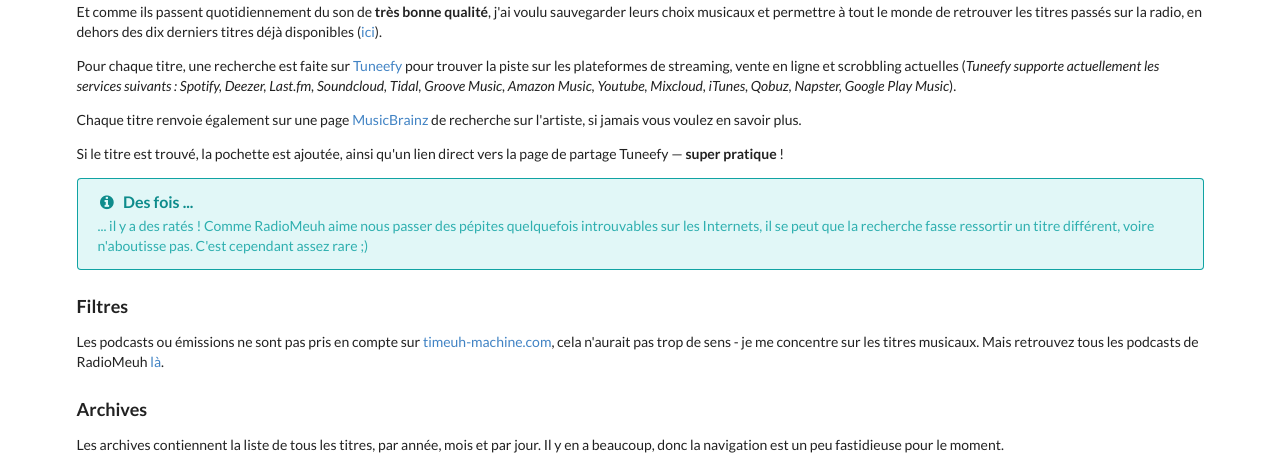
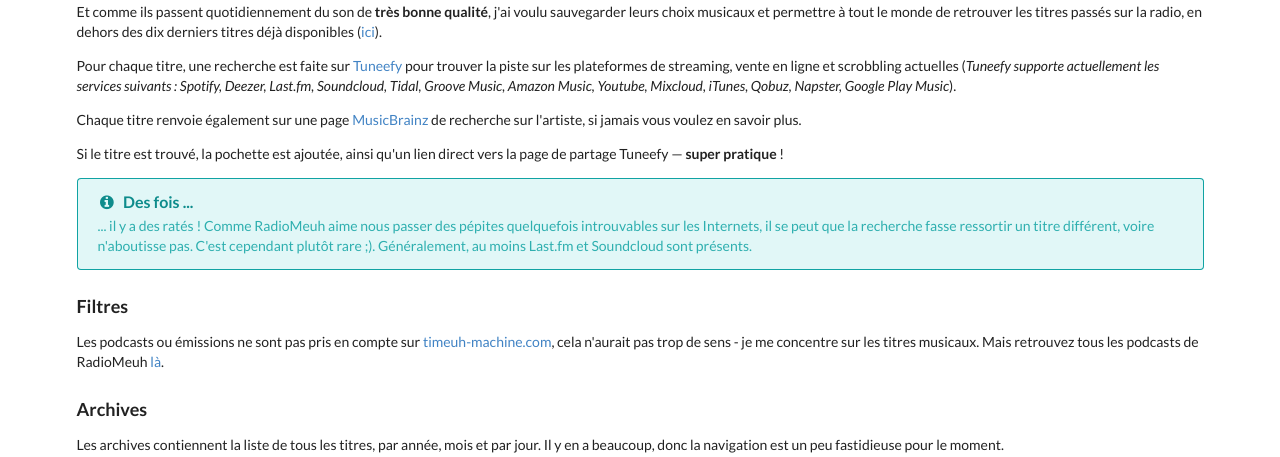
Before and after one commit to tchapi/timeuh-machine, a Symfony app: template app/Resources/views/about.html.twig in a window 1280 px wide. Shown: the part 329-786 px from the top of the page. Run offline with Twig, Linux system fonts and the light colour scheme; the template is opened without the code that fills it, so the values that code supplies are empty; some libraries are stand-ins or nearby versions.

Commit message:
Fix merge

```diff
--- a/app/Resources/views/about.html.twig
+++ b/app/Resources/views/about.html.twig
@@ -18,9 +18,9 @@
 
   <div class="ui teal message">
     <div class="header">
-        <i class="ui icon info circle"></i>  Des fois ...
+        <i class="ui icon info circle"></i> Des fois ...
     </div>
-    <p>... il y a des ratés ! Comme RadioMeuh aime nous passer des pépites quelquefois introuvables sur les Internets, il se peut que la recherche fasse ressortir un titre différent, voire n'aboutisse pas. C'est cependant assez rare ;)</p>
+    <p>... il y a des ratés ! Comme RadioMeuh aime nous passer des pépites quelquefois introuvables sur les Internets, il se peut que la recherche fasse ressortir un titre différent, voire n'aboutisse pas. C'est cependant plutôt rare ;). Généralement, au moins Last.fm et Soundcloud sont présents.</p>
   </div>
 
   <h3>Filtres</h3>
```
